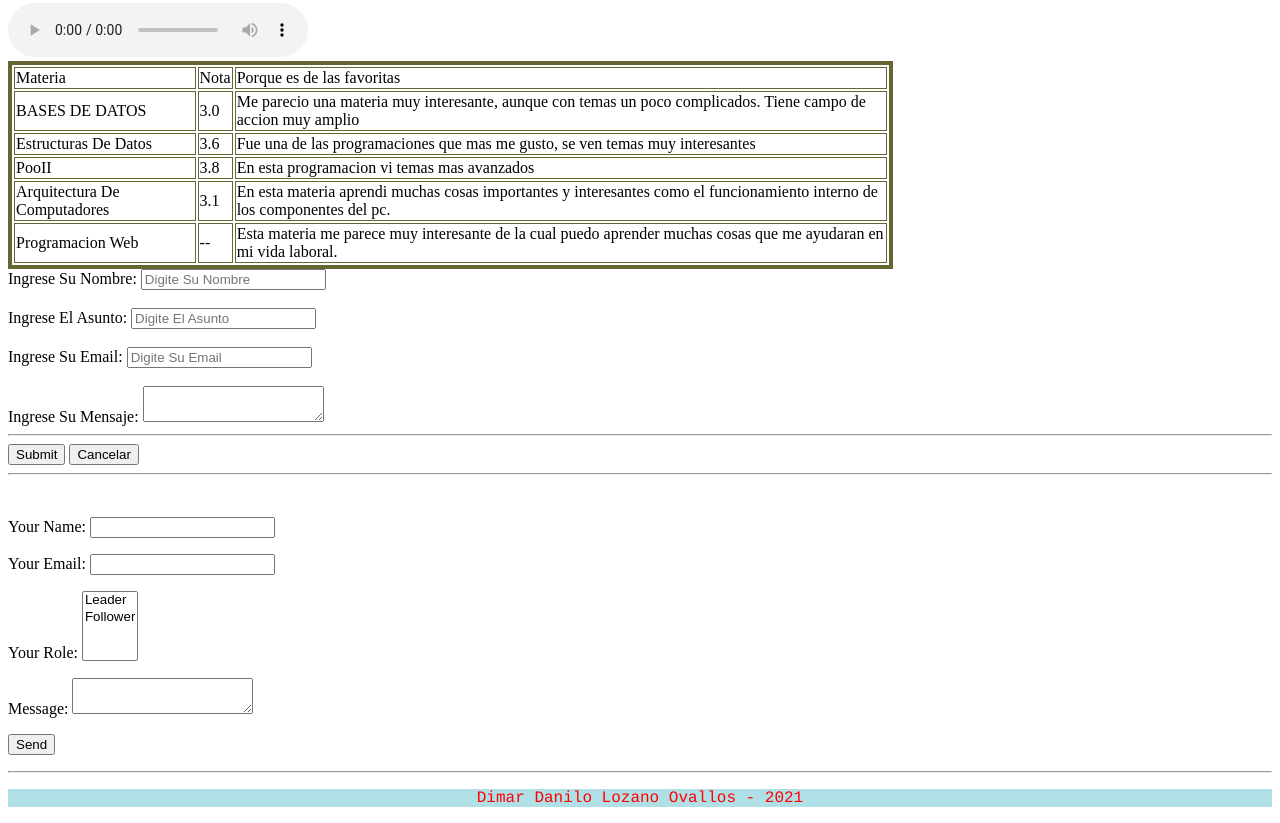
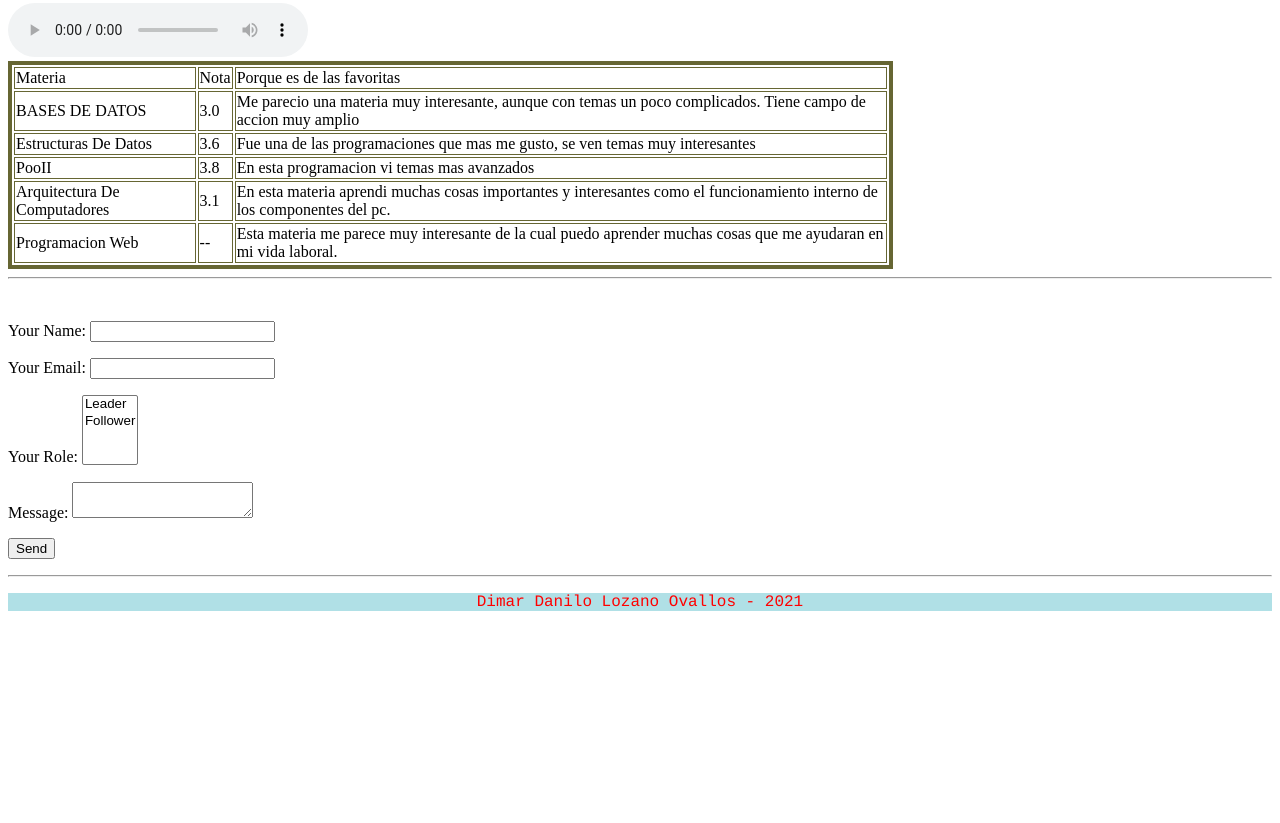
Before and after one commit to Danilo27211/primerapaginahtml, a plain HTML site: page index.html in a window 1280 px wide. Shown: the part 1069-1892 px from the top of the page. After the commit the page ends 1696 px from the top, so only its background shows below. Drawn offline with Linux system fonts and the light colour scheme.

Commit message:
Update index.html

```diff
--- a/index.html
+++ b/index.html
@@ -75,28 +75,6 @@
 
  </table>
 
-<form action="" method="POST">
-	<label for="nombre"> Ingrese Su Nombre:</label>
-	<input type="text" placeholder="Digite Su Nombre" maxlength="50" nombre="usuario" id="nombre">
-	<br />
-	<br />
-	<label for="asunto"> Ingrese El Asunto:</label>
-	<input type="text" placeholder="Digite El Asunto" maxlength="100" nombre="asunto" id="asunto">
-	<br />
-	<br />
-	<label for="email"> Ingrese Su Email:</label>
-	<input type="email" placeholder="Digite Su Email" maxlength="50" name="email" id="email"></input>
-	<br />
-	<br />
-
-    <label for="mensaje">Ingrese Su Mensaje:</label>
-    <textarea id="mensaje" name="mensaje"></textarea>
-    <br />
-    <hr>
-	<input type="submit" name="submit">
-	<button>Cancelar</button>
-
-</form>
 <hr>
 <br>
 <form name="contact" method="POST" data-netlify="true">
```
